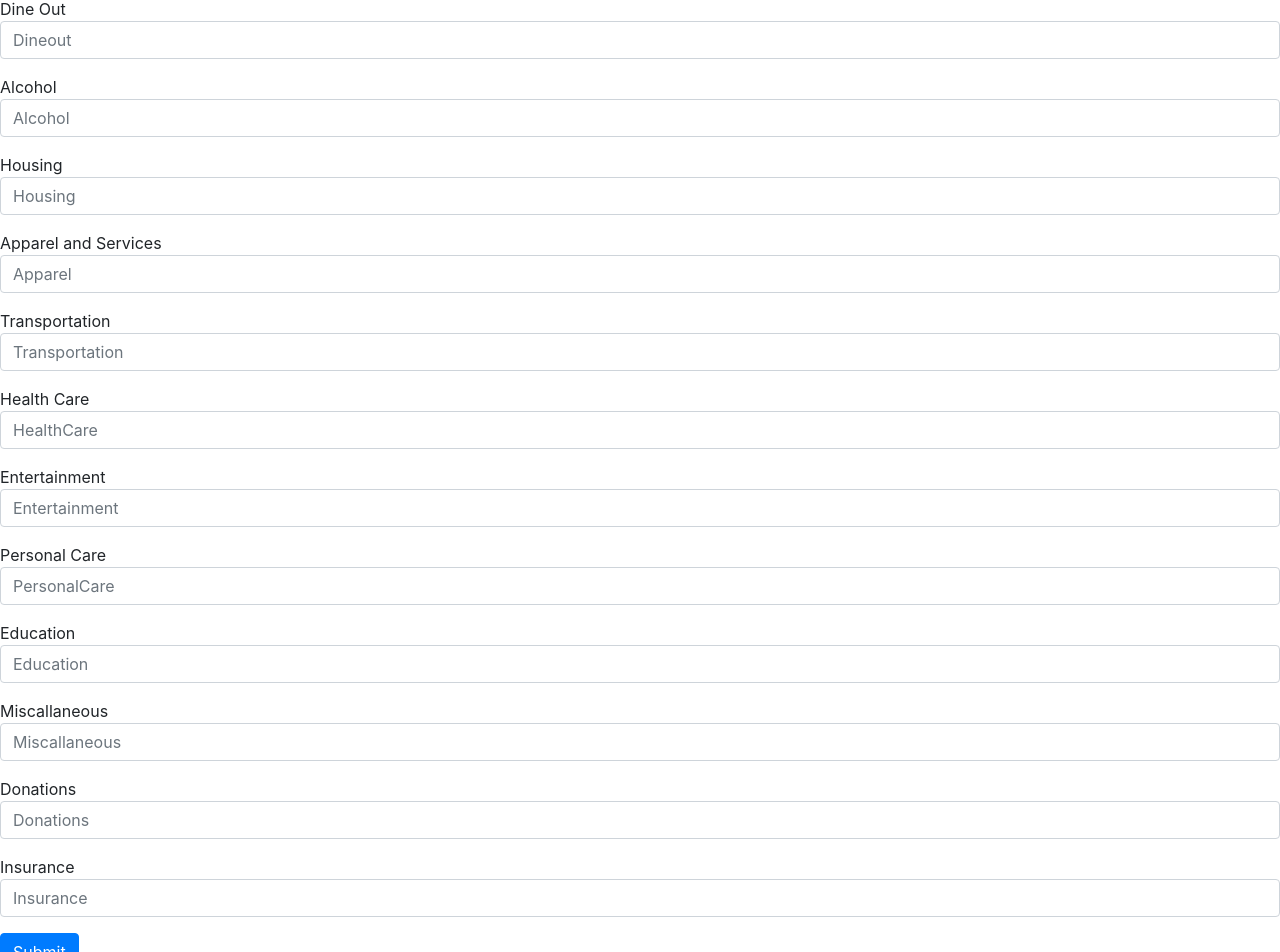
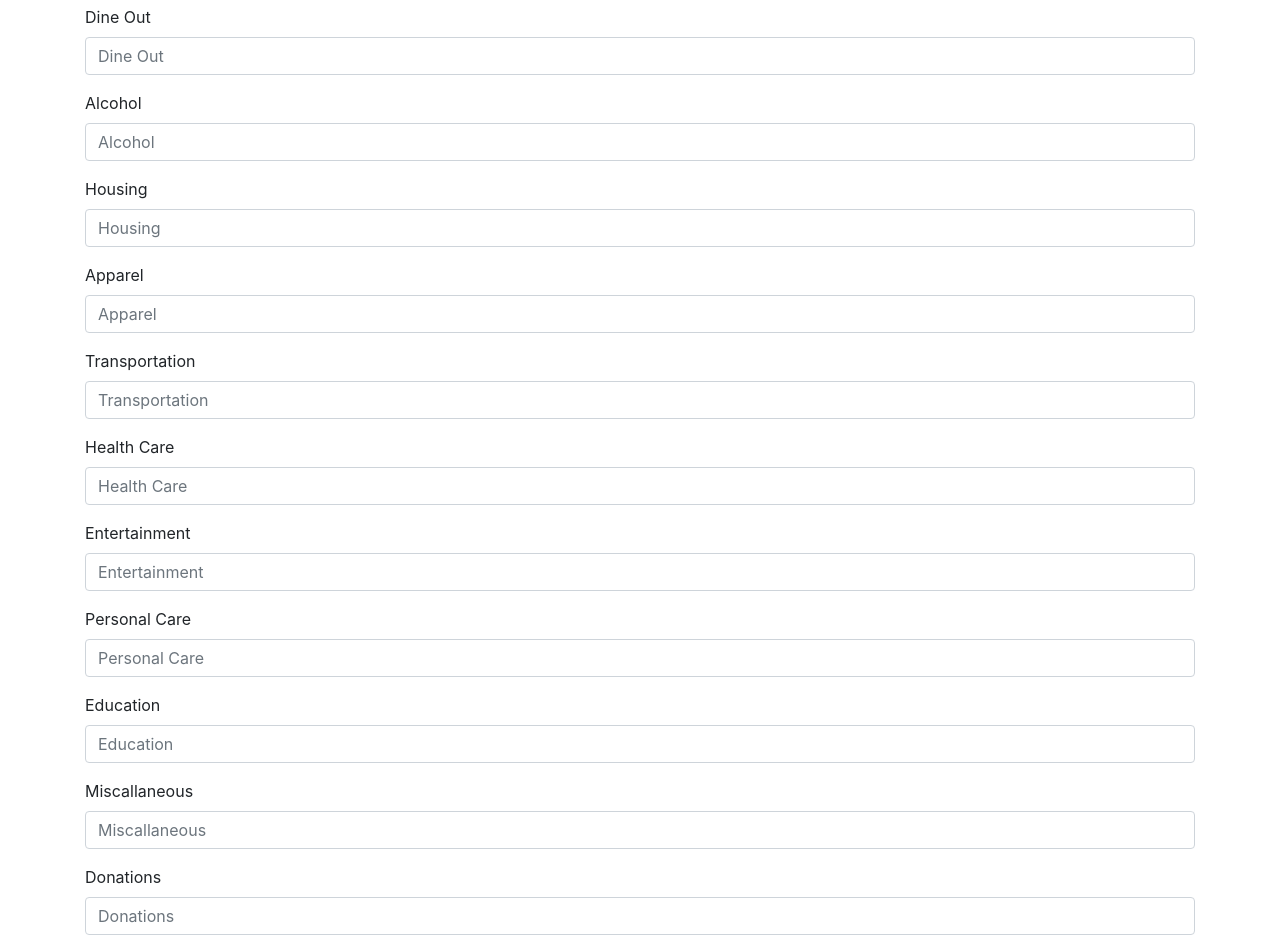
Before and after one commit to lrminer/Green-MERN, a React (Create React App) app in the folder client/: page /createBudget in a window 1280 px wide. Shown: the part 137-1089 px from the top of the page. Built offline with nearby package versions, Linux system fonts and the light colour scheme.

Commit message:
link fix and updated dashboard container

```diff
--- /dev/null
+++ b/client/src/components/DashboardContainer/index.js
@@ -0,0 +1,35 @@
+import React, { Component } from "react";
+import {XYPlot , LineSeries} from "react-vis";
+// import "./style.css";
+import "./../../../../node_modules/react-vis/dist/style.css";
+
+class DashboardContainer extends Component {
+  state = {
+    data: [
+      { x: 0, y: 8 },
+      { x: 1, y: 5 },
+      { x: 2, y: 4 },
+      { x: 3, y: 9 },
+      { x: 4, y: 1 },
+      { x: 5, y: 7 },
+      { x: 6, y: 6 },
+      { x: 7, y: 3 },
+      { x: 8, y: 2 },
+      { x: 9, y: 0 }
+    ]
+  };
+
+  render() {
+    return (
+      <>
+        <div className="container">
+          <XYPlot height={300} width={300}>
+            <LineSeries data={this.state.data} />
+          </XYPlot>
+        </div>
+      </>
+    );
+  }
+}
+
+export default DashboardContainer;
--- a/client/src/components/Navbar/index.js
+++ b/client/src/components/Navbar/index.js
@@ -24,7 +24,7 @@ class Navbar extends Component {
                 </a>
               </li>
               <li className="nav-item active">
-                <a className="nav-link" href="/postbudget">
+                <a className="nav-link" href="/createbudget">
                   New Budget
                 </a>
               </li>
--- a/client/src/pages/Dashboard.js
+++ b/client/src/pages/Dashboard.js
@@ -2,7 +2,7 @@ import React from "react";
 import API from "../utils/API";
 import Navbar from "../components/Navbar";
 import Footer from "../components/Footer";
-
+import DashboardComponent from "../components/DashboardContainer";
 // import Button from "../components/Button";
 
 class Dashboard extends React.Component {
@@ -21,10 +21,13 @@ class Dashboard extends React.Component {
   };
 
   render() {
-    return <>
-      <Navbar />
-      <Footer />
-    </>;
+    return (
+      <>
+        <Navbar />
+          <DashboardComponent />
+        <Footer />
+      </>
+    );
   }
 }
 
--- a/client/src/pages/createBudget.js
+++ b/client/src/pages/createBudget.js
@@ -20,7 +20,7 @@ class createBudget extends React.Component {
     insurance: ""
   };
 
-    componentDidMount() { }
+  componentDidMount() {}
 
   handleInputChange = event => {
     const { name, value } = event.target;
@@ -52,61 +52,144 @@ class createBudget extends React.Component {
     return (
       <>
         <Navbar />
+        <div className="container">
           <form>
             <div class="form-group">
-                        Grocery
-                        <input type="grocery" class="form-control" name="grocery" id="grocery" placeholder="Grocery" />
+              <label for="grocery">Grocery</label>
+              <input
+                type="number"
+                class="form-control"
+                name="grocery"
+                id="input-grocery"
+                placeholder="Grocery"
+              />
             </div>
             <div class="form-group">
-                        Dine Out
-                        <input type="dineout" class="form-control" name="dineout" id="dineout" placeholder="Dineout" />
+              <label for="dineout">Dine Out</label>
+              <input
+                type="number"
+                class="form-control"
+                name="dineout"
+                id="input-dineout"
+                placeholder="Dine Out"
+              />
             </div>
             <div class="form-group">
-                        Alcohol
-                        <input type="Alcohol" class="form-control" name="Alcohol" id="Alcohol" placeholder="Alcohol" />
+              <label for="alcohol">Alcohol</label>
+              <input
+                type="number"
+                class="form-control"
+                name="alcohol"
+                id="input-alcohol"
+                placeholder="Alcohol"
+              />
             </div>
             <div class="form-group">
-                        Housing
-                        <input type="Housing" class="form-control" name="Housing" id="Housing" placeholder="Housing" />
+              <label for="housing">Housing</label>
+              <input
+                type="number"
+                class="form-control"
+                name="housing"
+                id="input-housing"
+                placeholder="Housing"
+              />
             </div>
             <div class="form-group">
-                        Apparel and Services
-                        <input type="Apparel" class="form-control" name="Apparel" id="Apparel" placeholder="Apparel" />
+              <label for="apparel">Apparel</label>
+              <input
+                type="number"
+                class="form-control"
+                name="apparel"
+                id="input-apparel"
+                placeholder="Apparel"
+              />
             </div>
             <div class="form-group">
-                        Transportation
-                        <input type="Transportation" class="form-control" name="Transportation" id="Transportation" placeholder="Transportation" />
+              <label for="transportation">Transportation</label>
+              <input
+                type="number"
+                class="form-control"
+                name="transportation"
+                id="input-transportation"
+                placeholder="Transportation"
+              />
             </div>
             <div class="form-group">
-                        Health Care
-                        <input type="password" class="form-control" name="HealthCare" id="HealthCare" placeholder="HealthCare" />
+              <label for="healthcare">Health Care</label>
+              <input
+                type="number"
+                class="form-control"
+                name="healthcare"
+                id="input-healthcare"
+                placeholder="Health Care"
+              />
             </div>
             <div class="form-group">
-                        Entertainment
-                        <input type="password" class="form-control" name="Entertainment" id="Entertainment" placeholder="Entertainment" />
+              <label for="entertainment">Entertainment</label>
+              <input
+                type="number"
+                class="form-control"
+                name="entertainment"
+                id="input-entertainment"
+                placeholder="Entertainment"
+              />
             </div>
             <div class="form-group">
-                        Personal Care
-                        <input type="password" class="form-control" name="PersonalCare" id="PersonalCare" placeholder="PersonalCare" />
+              <label for="personalcare">Personal Care</label>
+              <input
+                type="number"
+                class="form-control"
+                name="personalcare"
+                id="input-personalcare"
+                placeholder="Personal Care"
+              />
             </div>
             <div class="form-group">
-                        Education
-                        <input type="password" class="form-control" name="Education" id="Education" placeholder="Education" />
+              <label for="education">Education</label>
+              <input
+                type="number"
+                class="form-control"
+                name="education"
+                id="input-education"
+                placeholder="Education"
+              />
             </div>
             <div class="form-group">
-                        Miscallaneous
-                        <input type="password" class="form-control" name="Miscallaneous" id="Miscallaneous" placeholder="Miscallaneous" />
+              <label for="miscellaneous">Miscallaneous</label>
+              <input
+                type="number"
+                class="form-control"
+                name="miscellaneous"
+                id="input-miscellaneous"
+                placeholder="Miscallaneous"
+              />
             </div>
             <div class="form-group">
-                        Donations
-                        <input type="password" class="form-control" name="Donations" id="Donations" placeholder="Donations" />
+              <label for="donations">Donations</label>
+              <input
+                type="number"
+                class="form-control"
+                name="donations"
+                id="input-donations"
+                placeholder="Donations"
+              />
             </div>
             <div class="form-group">
-                        Insurance
-                        <input type="password" class="form-control" name="Insurance" id="Insurance" placeholder="Insurance" />
+              <label for="insurance">Insurance</label>
+              <input
+                type="number"
+                class="form-control"
+                name="insurance"
+                id="input-insurance"
+                placeholder="Insurance"
+              />
             </div>
-                    <button type="submit" class="btn btn-primary">Submit</button>
+            <button type="submit" class="btn btn-primary">
+              Submit Budget
+            </button>
           </form>
+        </div>
+
         <Footer />
       </>
     );
--- a/package.json
+++ b/package.json
@@ -21,6 +21,7 @@
     "dotenv": "^8.1.0",
     "express": "^4.17.1",
     "express-session": "^1.17.0",
-    "mongoose": "^5.7.5"
+    "mongoose": "^5.7.5",
+    "react-vis": "^1.11.7"
   }
 }
```
Also changed, not shown: 1 other file (tests, documents, lock files or other folders). Lines whose indentation alone changed are shown as unchanged.
